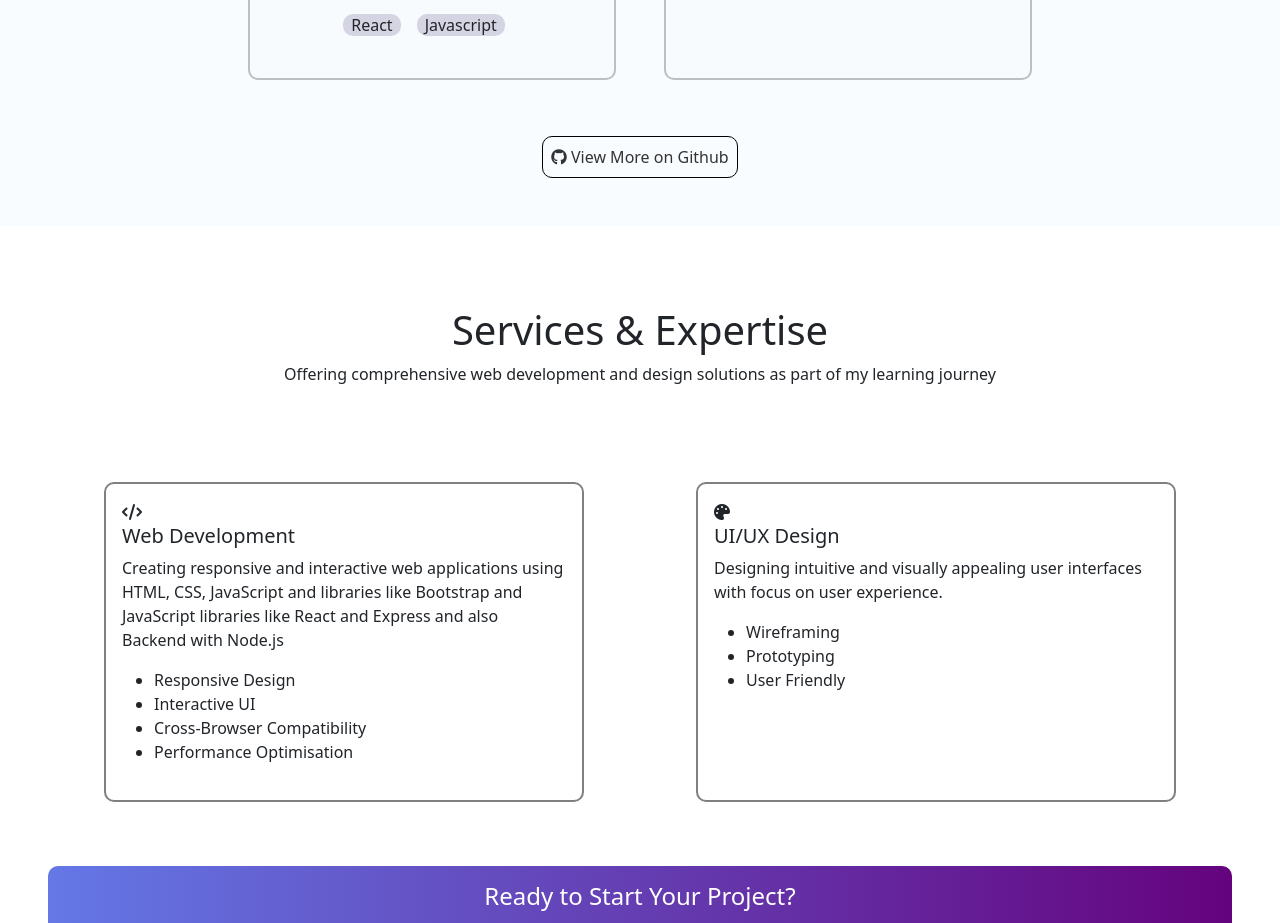
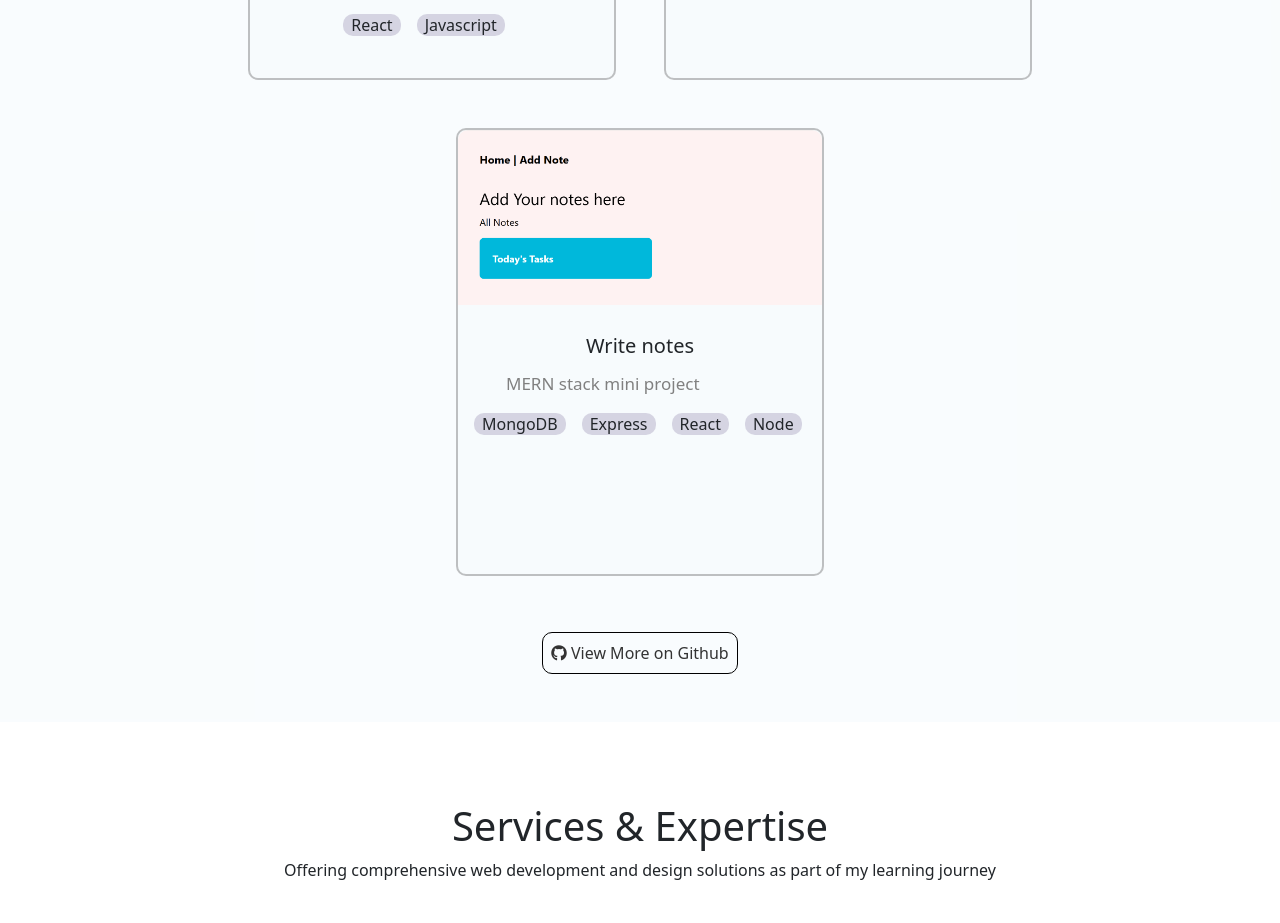
Before and after one commit to KanthariaDhruti/Portfolio-Website, a React (Vite) app: page / in a window 1280 px wide. Shown: the part 3600-4523 px from the top of the page. Built offline with nearby package versions, Linux system fonts and the light colour scheme.

Commit message:
updated projects

```diff
--- a/package.json
+++ b/package.json
@@ -13,7 +13,8 @@
     "emailjs-com": "^3.2.0",
     "react": "^19.1.0",
     "react-dom": "^19.1.0",
-    "react-router-dom": "^7.8.2"
+    "react-router-dom": "^7.8.2",
+    "react-scroll": "^1.9.3"
   },
   "devDependencies": {
     "@eslint/js": "^9.25.0",
--- a/src/components/Home.jsx
+++ b/src/components/Home.jsx
@@ -110,6 +110,12 @@ function Home() {
       desc: "A mini project of to do list made with react and javascript ",
       techSpan: ["React", "Javascript"],
     },
+    {
+      img:"/notes.png",
+      head: "Write notes",
+      desc:"MERN stack mini project",
+      techSpan: ["MongoDB", "Express", "React", "Node"]
+    }
   ];
 
   const services = [
```
Also changed, not shown: public/notes.png (added), 1 other file (tests, documents, lock files or other folders).
